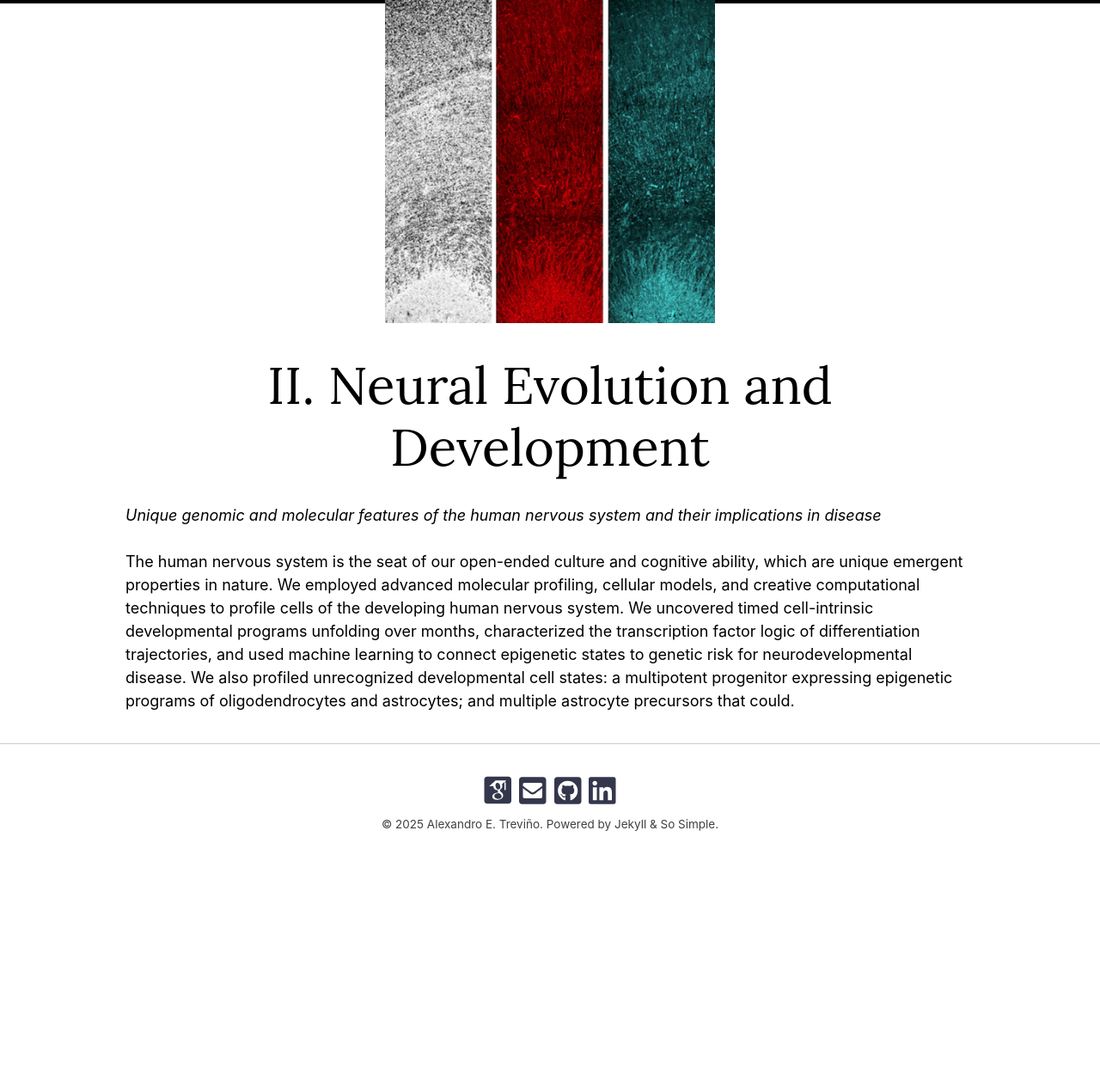
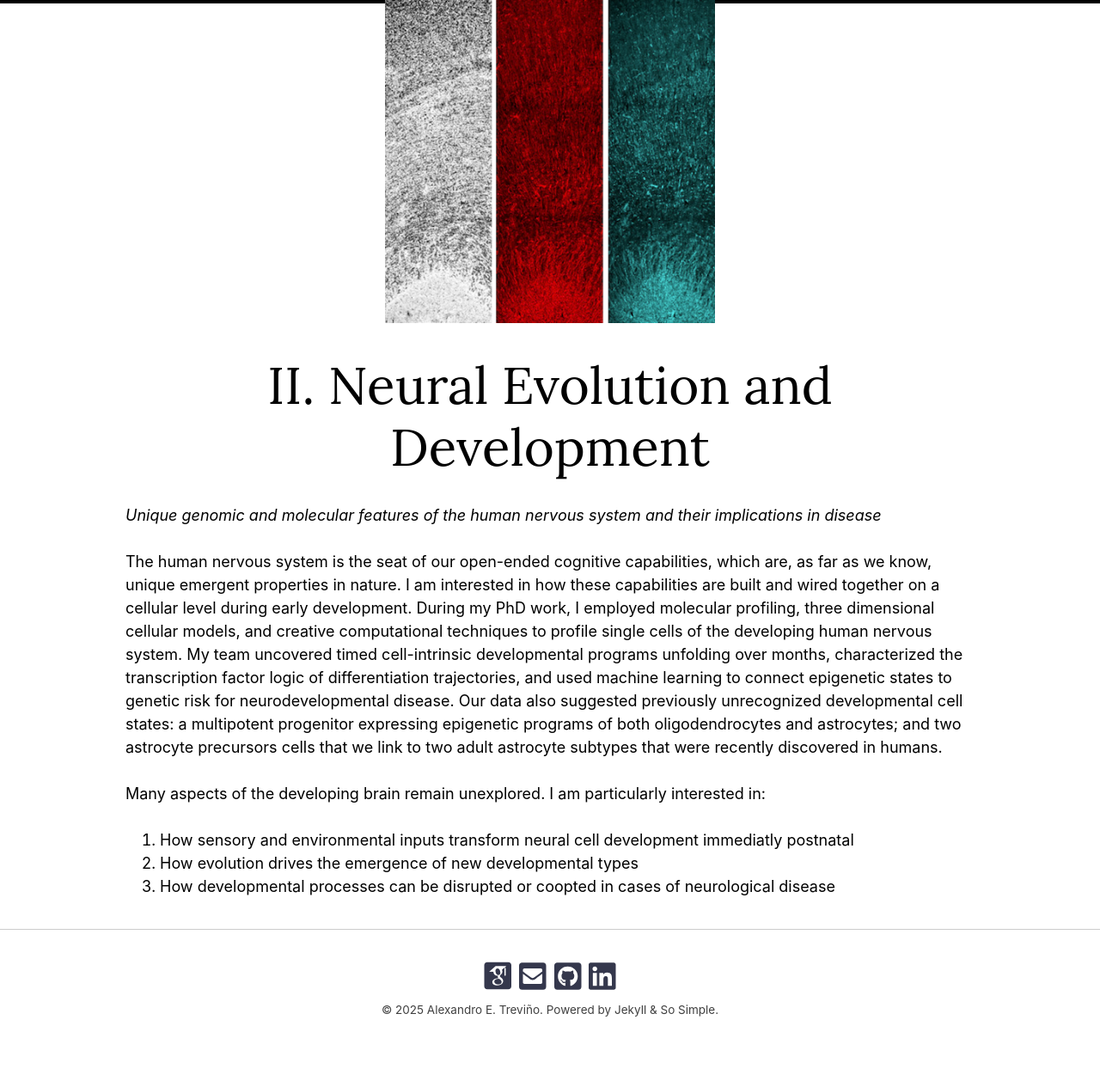
Before and after one commit to alexandrotrevino/alexandrotrevino.github.io, a Jekyll site: the page built from _research/02-Neural-Evo-Devo.md, in a window 1280 px wide. Shown: the whole page at 86% size. Built offline with Jekyll 4.4.1, drawn with Linux system fonts in a browser that asks for light colours; nearby versions of some CDN libraries; some web fonts are replaced; comment, search, counter and statistics services are not loaded; before the commit the page ends 1042 px from its top, so only the background shows below that.

Commit message:
Refine text of Research 01 and 02

```diff
--- a/_research/02-Neural-Evo-Devo.md
+++ b/_research/02-Neural-Evo-Devo.md
@@ -9,4 +9,9 @@ image:
 
 *Unique genomic and molecular features of the human nervous system and their implications in disease*
 
-The human nervous system is the seat of our open-ended culture and cognitive ability, which are unique emergent properties in nature. We employed advanced molecular profiling, cellular models, and creative computational techniques to profile cells of the developing human nervous system. We uncovered timed cell-intrinsic developmental programs unfolding over months, characterized the transcription factor logic of differentiation trajectories, and used machine learning to connect epigenetic states to genetic risk for neurodevelopmental disease. We also profiled unrecognized developmental cell states: a multipotent progenitor expressing epigenetic programs of oligodendrocytes and astrocytes; and multiple astrocyte precursors that could.
+The human nervous system is the seat of our open-ended cognitive capabilities, which are, as far as we know, unique emergent properties in nature. I am interested in how these capabilities are built and wired together on a cellular level during early development. During my PhD work, I employed molecular profiling, three dimensional cellular models, and creative computational techniques to profile single cells of the developing human nervous system. My team uncovered timed cell-intrinsic developmental programs unfolding over months, characterized the transcription factor logic of differentiation trajectories, and used machine learning to connect epigenetic states to genetic risk for neurodevelopmental disease. Our data also suggested previously unrecognized developmental cell states: a multipotent progenitor expressing epigenetic programs of both oligodendrocytes and astrocytes; and two astrocyte precursors cells that we link to two adult astrocyte subtypes that were recently discovered in humans.
+
+Many aspects of the developing brain remain unexplored. I am particularly interested in:
+1. How sensory and environmental inputs transform neural cell development immediatly postnatal
+2. How evolution drives the emergence of new developmental types
+3. How developmental processes can be disrupted or coopted in cases of neurological disease
```
Also changed, not shown: _research/01-The-Physical-Genome.md (+1 -1 lines).
